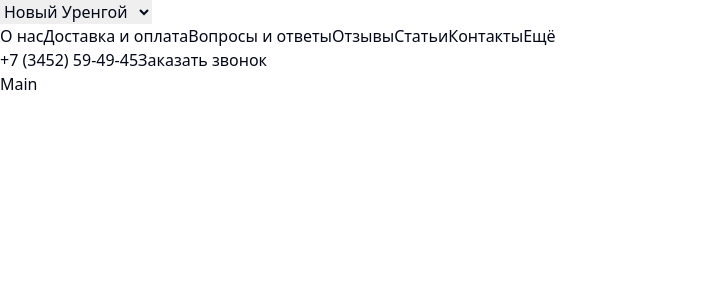
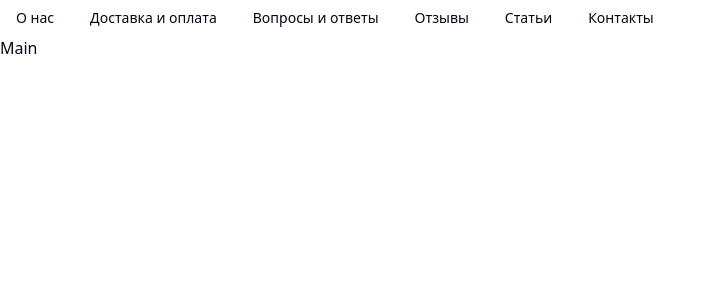
Before and after one commit to allpavel/p-shop, a Next.js app: page / in a window 1280 px wide. Shown: the top 300 px of the page, without its empty margins (0-716 px from the left). Built offline with nearby package versions, Linux system fonts and the light colour scheme.

Commit message:
add a top navbar

```diff
--- a/src/components/HeaderTop/HeaderTop.tsx
+++ b/src/components/HeaderTop/HeaderTop.tsx
@@ -1,31 +1,91 @@
+"use client";
+
 import Link from "next/link";
+import {
+  NavigationMenu,
+  NavigationMenuList,
+  NavigationMenuItem,
+  navigationMenuTriggerStyle,
+  NavigationMenuLink,
+} from "@/components/NavigationMenu/NavigationMenu";
 
 export function HeaderTop() {
   return (
-    <div>
-      <div>
-        <label htmlFor="city" className="visuallyhidden">
-          Выбрать город:
-        </label>
-        <select id="city" name="city">
-          <option>Новый Уренгой</option>
-          <option>Москва</option>
-          <option>Санкт-Петербург</option>
-        </select>
-      </div>
-      <nav>
-        <Link href={"about"}>О нас</Link>
-        <Link href={"dostavka"}>Доставка и оплата</Link>
-        <Link href={"faq"}>Вопросы и ответы</Link>
-        <Link href={"feedback"}>Отзывы</Link>
-        <Link href={"articles"}>Статьи</Link>
-        <Link href={"contacts"}>Контакты</Link>
-        <button>Ещё</button>
-      </nav>
-      <div>
-        <a href="tel:+7(3452)59-49-45">+7 (3452) 59-49-45</a>
-        <button>Заказать звонок</button>
-      </div>
-    </div>
+    <NavigationMenu>
+      <NavigationMenuList>
+        <NavigationMenuItem>
+          <Link href={"about"} legacyBehavior passHref>
+            <NavigationMenuLink className={navigationMenuTriggerStyle()}>
+              О нас
+            </NavigationMenuLink>
+          </Link>
+        </NavigationMenuItem>
+        <NavigationMenuItem>
+          <Link href={"dostavka"} legacyBehavior passHref>
+            <NavigationMenuLink className={navigationMenuTriggerStyle()}>
+              Доставка и оплата
+            </NavigationMenuLink>
+          </Link>
+        </NavigationMenuItem>
+        <NavigationMenuItem>
+          <Link href={"faq"} legacyBehavior passHref>
+            <NavigationMenuLink className={navigationMenuTriggerStyle()}>
+              Вопросы и ответы
+            </NavigationMenuLink>
+          </Link>
+        </NavigationMenuItem>
+        <NavigationMenuItem>
+          <Link href={"feedback"} legacyBehavior passHref>
+            <NavigationMenuLink className={navigationMenuTriggerStyle()}>
+              Отзывы
+            </NavigationMenuLink>
+          </Link>
+        </NavigationMenuItem>
+        <NavigationMenuItem>
+          <Link href={"articles"} legacyBehavior passHref>
+            <NavigationMenuLink className={navigationMenuTriggerStyle()}>
+              Статьи
+            </NavigationMenuLink>
+          </Link>
+        </NavigationMenuItem>
+        <NavigationMenuItem>
+          <Link href={"contacts"} legacyBehavior passHref>
+            <NavigationMenuLink className={navigationMenuTriggerStyle()}>
+              Контакты
+            </NavigationMenuLink>
+          </Link>
+        </NavigationMenuItem>
+      </NavigationMenuList>
+    </NavigationMenu>
   );
 }
+
+// export function HeaderTop() {
+//   return (
+//     <div>
+//       <div>
+//         <label htmlFor="city" className="visuallyhidden">
+//           Выбрать город:
+//         </label>
+//         <select id="city" name="city">
+//           <option>Новый Уренгой</option>
+//           <option>Москва</option>
+//           <option>Санкт-Петербург</option>
+//         </select>
+//       </div>
+//       <nav>
+//         <Link href={"about"}>О нас</Link>
+//         <Link href={"dostavka"}>Доставка и оплата</Link>
+//         <Link href={"faq"}>Вопросы и ответы</Link>
+//         <Link href={"feedback"}>Отзывы</Link>
+//         <Link href={"articles"}>Статьи</Link>
+//         <Link href={"contacts"}>Контакты</Link>
+//         <button>Ещё</button>
+//       </nav>
+//       <div>
+//         <a href="tel:+7(3452)59-49-45">+7 (3452) 59-49-45</a>
+//         <button>Заказать звонок</button>
+//       </div>
+//     </div>
+//   );
+// }
--- a/src/components/NavigationMenu/NavigationMenu.tsx
+++ b/src/components/NavigationMenu/NavigationMenu.tsx
@@ -1,5 +1,5 @@
 import { ComponentPropsWithoutRef, ElementRef, forwardRef } from "react";
-import NavigationMenuPrimitive from "@radix-ui/react-navigation-menu";
+import * as NavigationMenuPrimitive from "@radix-ui/react-navigation-menu";
 import { ChevronDownIcon } from "@radix-ui/react-icons";
 import { cva } from "class-variance-authority";
 import { cn } from "@/lib/utils";
@@ -11,7 +11,10 @@ const NavigationMenu = forwardRef<
   return (
     <NavigationMenuPrimitive.Root
       ref={ref}
-      className={(cn(), className)}
+      className={cn(
+        "relative z-10 flex max-w-max flex-1 items-center justify-center",
+        className,
+      )}
       {...props}
     >
       {children}
@@ -26,7 +29,10 @@ const NavigationMenuList = forwardRef<
   return (
     <NavigationMenuPrimitive.List
       ref={ref}
-      className={(cn(), className)}
+      className={cn(
+        "group flex flex-1 list-none items-center justify-center space-x-1",
+        className,
+      )}
       {...props}
     >
       {children}
@@ -35,7 +41,7 @@ const NavigationMenuList = forwardRef<
 });
 
 const navigationMenuTriggerStyle = cva(
-  "group inline-flex h-9 w-max items-center justify-center rounded-md bg-background px-4 py-2 text-sm font-medium transition-colors hover:bg-accent hover:text-accent-foreground focus:bg-accent focus:text-accent-foreground focus:outline-none disabled:pointer-events-none disabled:opacity-50 data-[active]:bg-accent/50 data-[state=open]:bg-accent/50",
+  "group inline-flex h-9 w-max items-center justify-center rounded-md bg-background px-4 py-2 text-sm font-medium transition-colors hover:text-yellow-500 focus:bg-accent focus:text-accent-foreground focus:outline-none disabled:pointer-events-none disabled:opacity-50 data-[active]:bg-accent/50 data-[state=open]:bg-accent/50",
 );
 
 const NavigationMenuTrigger = forwardRef<
@@ -81,6 +87,7 @@ export {
   NavigationMenu,
   NavigationMenuList,
   NavigationMenuItem,
+  NavigationMenuTrigger,
   navigationMenuTriggerStyle,
   NavigationMenuLink,
   NavigationMenuContent,
```
